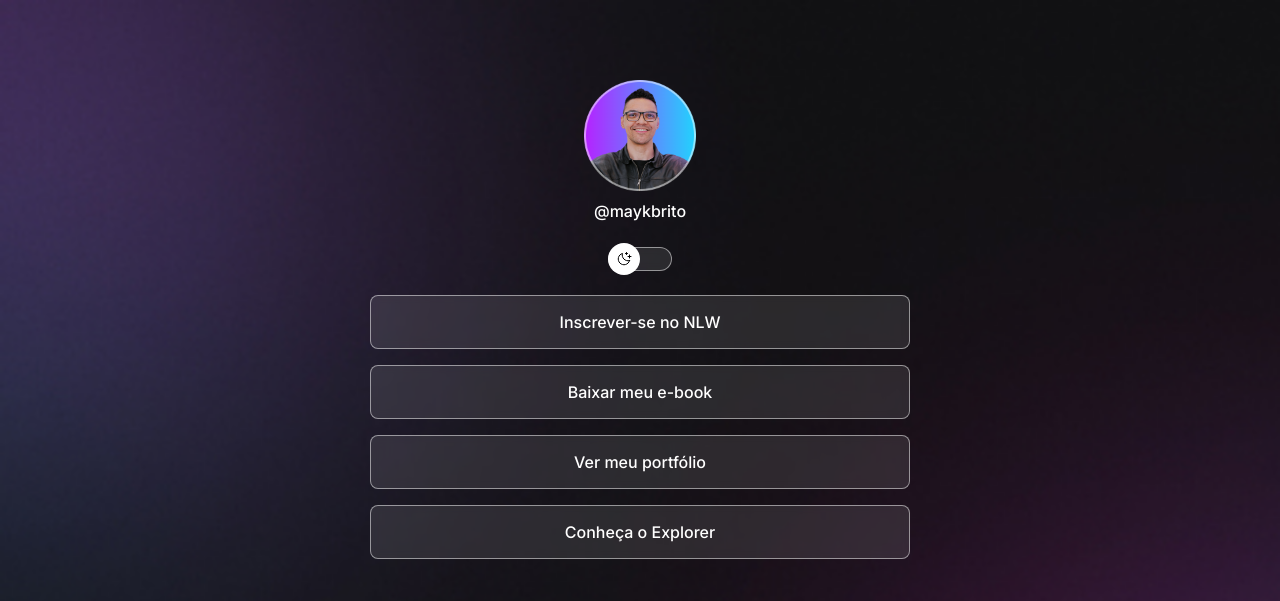
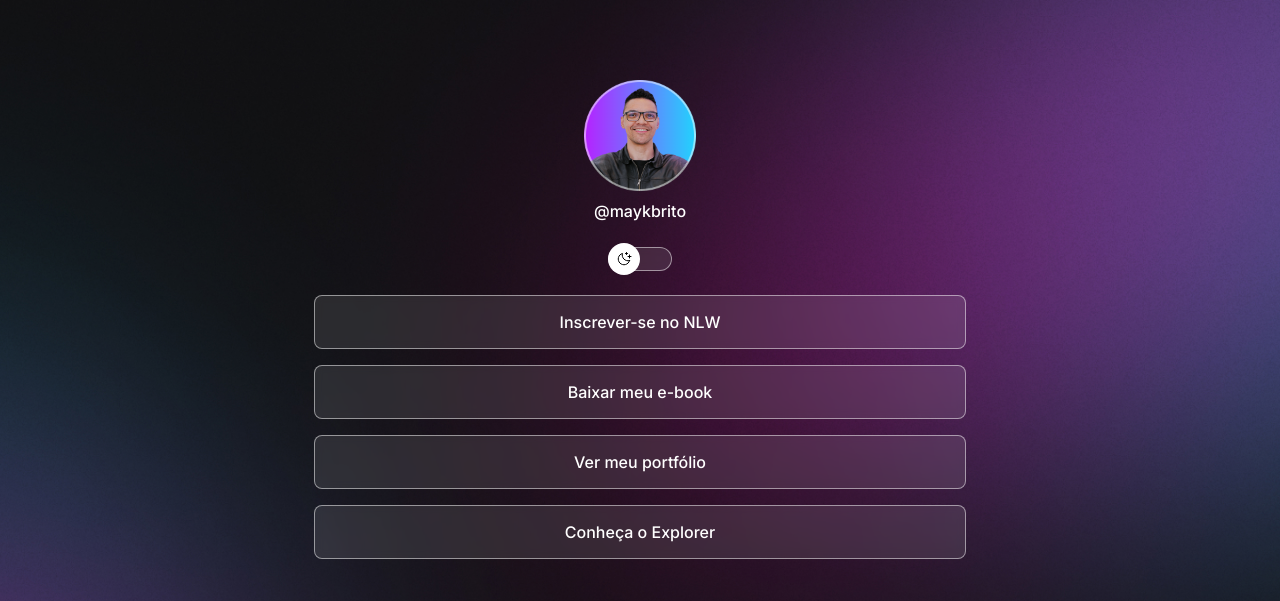
Before and after one commit to gobstech/projeto-discover-rockseat, a plain HTML site: page index.html in a window 1280 px wide. Shown: the top 601 px of the page. Drawn offline with nearby package versions, Linux system fonts and the light colour scheme.

Commit message:
change background based on Media Queries

```diff
--- a/style.css
+++ b/style.css
@@ -33,6 +33,7 @@ body {
   */
   /* color image repeat position/size */
   background: var(--bg-url) no-repeat top center/cover;
+  height: 100vh;
 }
 
 body * {
@@ -42,7 +43,7 @@ body * {
 
 #container {
   width: 100%;
-  max-width: 588px;
+  max-width: 700px;
   /* height: 712px; Não será necessário declarar a altura pois a altura se ajustará conforme o conteúdo for adicionado */
   /* border: 1px solid red; */
   margin: 56px auto 0px;
@@ -160,3 +161,14 @@ footer {
   text-align: center;
   font-size: 14px;
 }
+
+/* Media Queries */
+@media (min-width: 700px) {
+  :root {
+    --bg-url: url(./assets/bg-desktop.jpg);
+  }
+
+  .light {
+    --bg-url: url(./assets/bg-desktop-light.jpg);
+  }
+}
```
